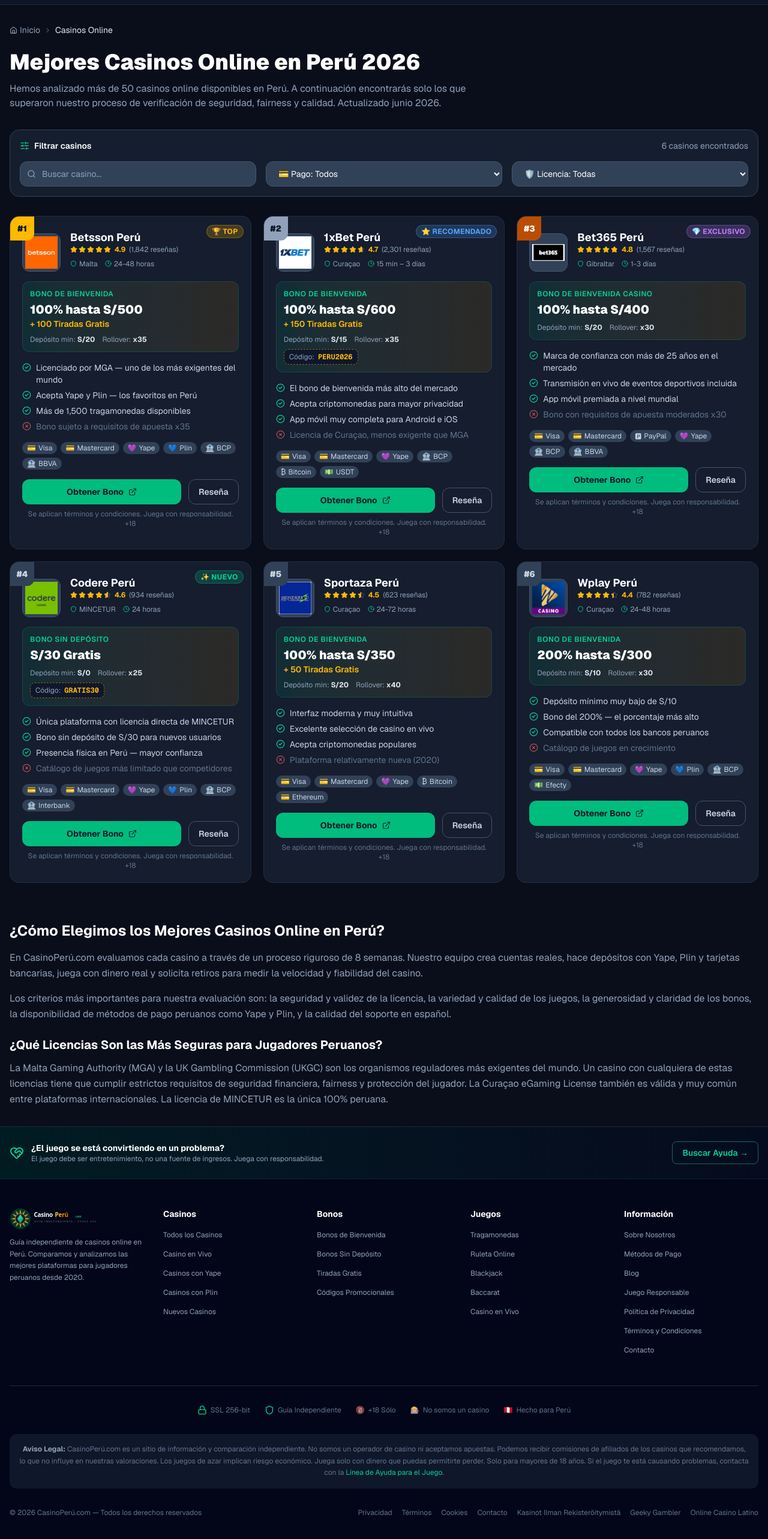
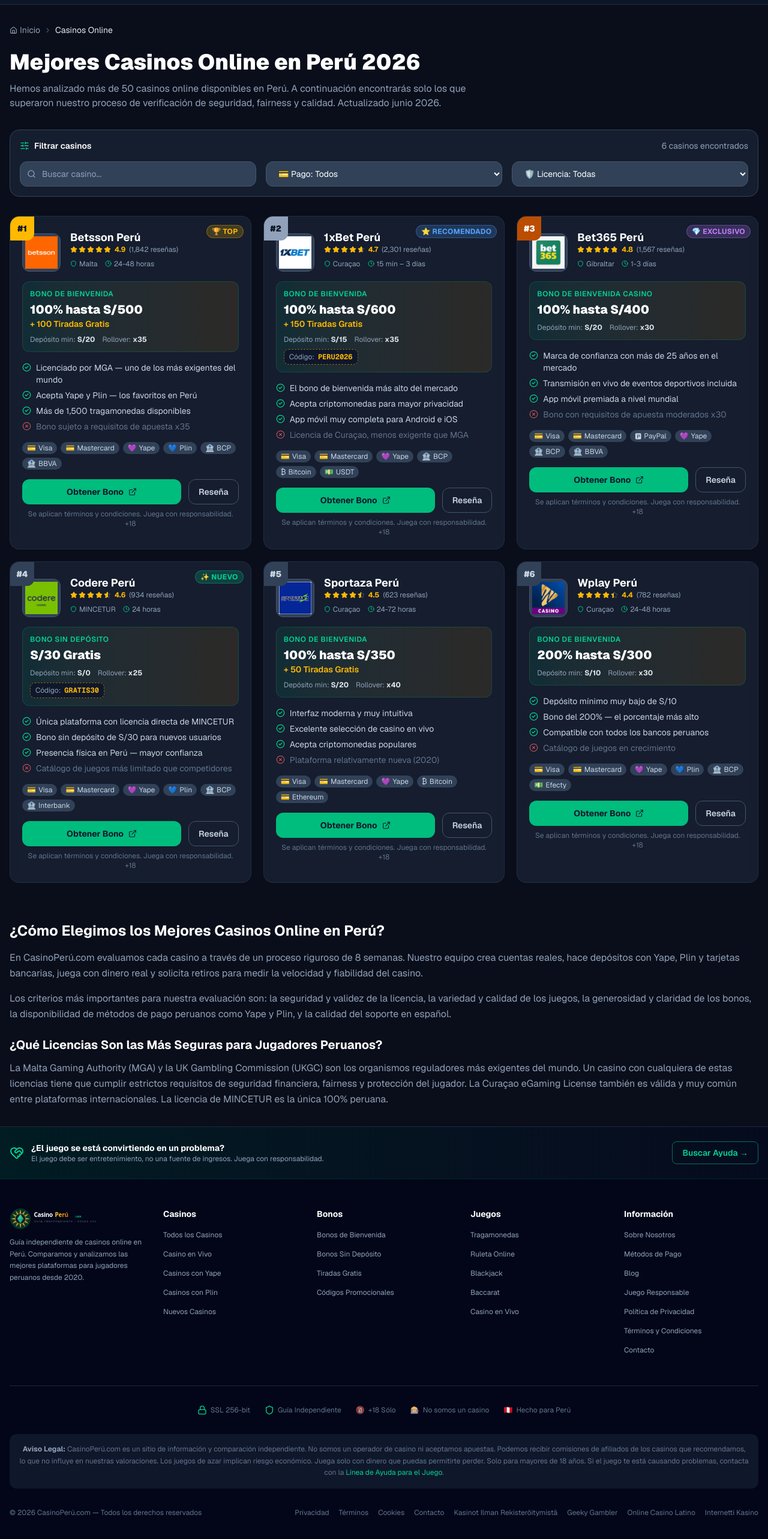
Before and after one commit to MariaDevs/OCP, a Next.js app: page /casinos in a window 1280 px wide. Shown: the part 82-2648 px from the top of the page at 60% size. Built offline with nearby package versions, Linux system fonts and the light colour scheme.

Commit message:
fix: use bet365.png logo; add Internetti Kasino footer link

```diff
--- a/src/components/layout/Footer.tsx
+++ b/src/components/layout/Footer.tsx
@@ -130,6 +130,7 @@
             <a href="https://kasinotilmanrekisteroitymista.com/" target="_blank" rel="noopener noreferrer" className="hover:text-slate-300 transition-colors">Kasinot Ilman Rekisteröitymistä</a>
             <a href="https://geekygambler.com/" target="_blank" rel="noopener noreferrer" className="hover:text-slate-300 transition-colors">Geeky Gambler</a>
             <a href="https://onlinecasinolatino.com/" target="_blank" rel="noopener noreferrer" className="hover:text-slate-300 transition-colors">Online Casino Latino</a>
+            <a href="https://internettikasino.com/" target="_blank" rel="noopener noreferrer" className="hover:text-slate-300 transition-colors">Internetti Kasino</a>
           </div>
         </div>
       </div>
--- a/src/lib/data/casinos.ts
+++ b/src/lib/data/casinos.ts
@@ -82,7 +82,7 @@
   {
     slug: 'bet365-peru',
     name: 'Bet365 Perú',
-    logo: '/images/casinos/bet365.jpg',
+    logo: '/images/casinos/bet365.png',
     rating: 4.8,
     reviewCount: 1567,
     badge: 'exclusivo',
```
Also changed, not shown: public/images/casinos/bet365.png (added).
